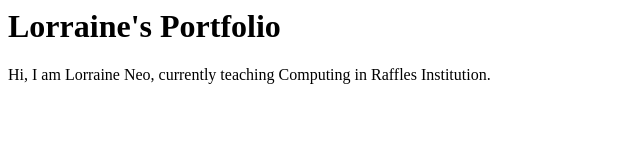
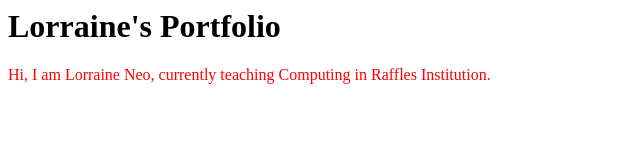
Before and after one commit to lorraineneo/portfolio, a plain HTML site: page index.html in a window 1280 px wide. Shown: the whole page, without its empty margins (0-640 px from the left). Drawn offline with Linux system fonts and the light colour scheme.

Commit message:
Update style.css

```diff
--- a/style.css
+++ b/style.css
@@ -1 +1 @@
-color{ p:red;}
+p{ color:red;}
```
